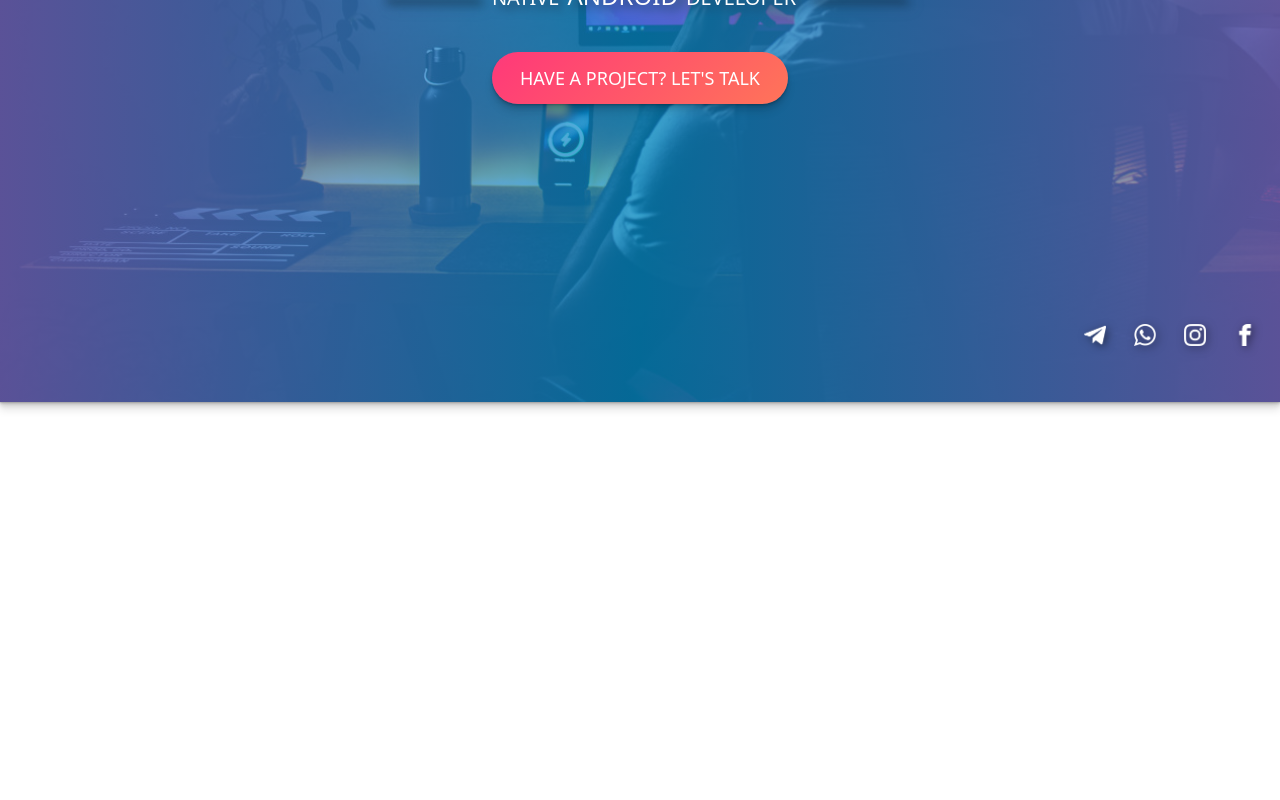
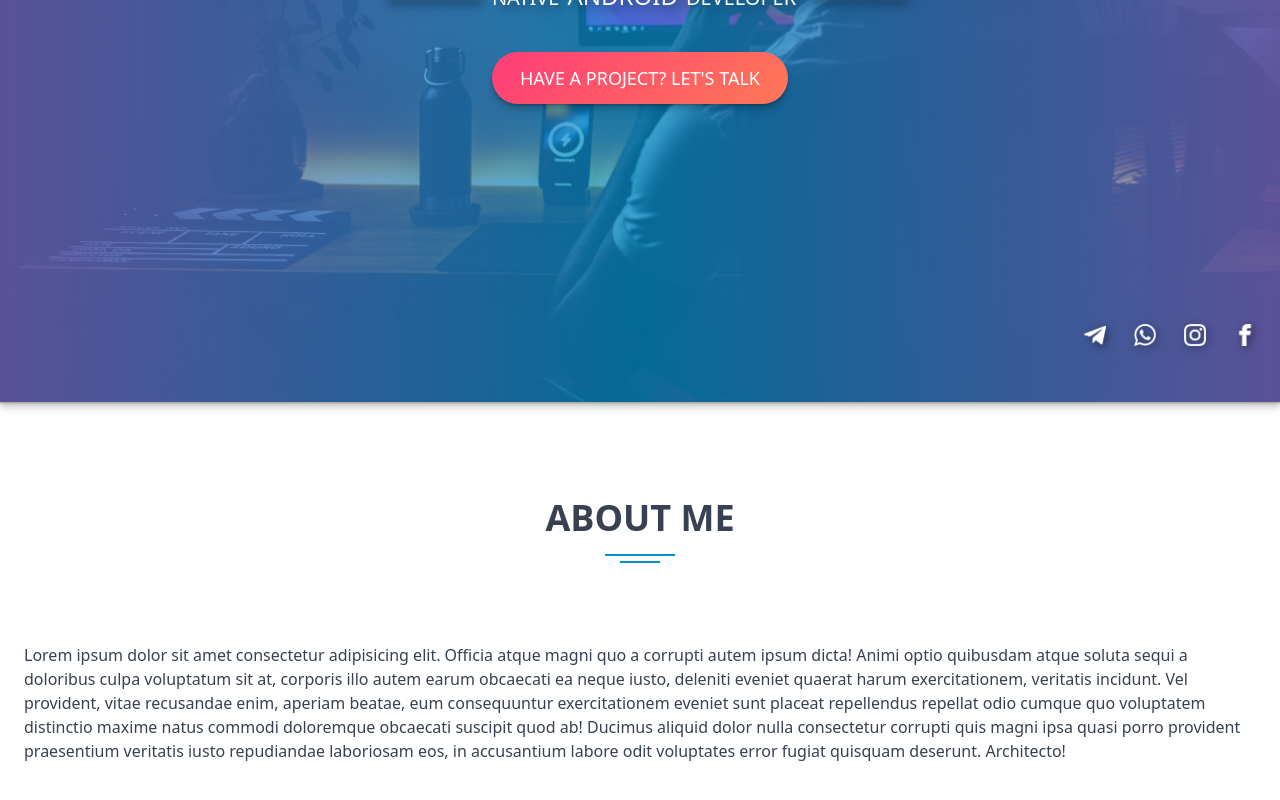
Before and after one commit to J-iSkeLo/portfolio, a React (Create React App) app: page / in a window 1280 px wide. Shown: the part 354-1154 px from the top of the page. Built offline with nearby package versions, Linux system fonts and the light colour scheme.

Commit message:
Added section component with title and decor

```diff
--- a/src/App.tsx
+++ b/src/App.tsx
@@ -1,8 +1,10 @@
 import Hero from './sections/Hero'
+import About from './sections/About'
 
 const App = () => {
-    return <div className="pb-[4000px]">
+    return <div className="pb-[4000px] text-gray-700">
         <Hero />
+        <About />
     </div>
 }
 
--- /dev/null
+++ b/src/components/Section/Section.tsx
@@ -0,0 +1,21 @@
+import React from 'react'
+import Title from './Title'
+
+interface Props {
+    title?: string
+    children: React.ReactNode
+}
+
+const Section: React.FC<Props> = ({ children, title }) => {
+    return (
+        <div className="py-24">
+            {title ? <Title title={title} /> : ''}
+
+            <div>
+                {children}
+            </div>
+        </div>
+    )
+}
+
+export default Section
--- /dev/null
+++ b/src/components/Section/Title.tsx
@@ -0,0 +1,21 @@
+import React from 'react'
+import decor from '../../assets/img/decor.png'
+
+interface Props {
+    title: string
+}
+
+const Title: React.FC<Props> = ({ title }) => {
+    return <>
+        <h3 className="text-center text-4xl uppercase font-bold">
+            {title}
+        </h3>
+
+        <img src={decor}
+            alt="Decoration"
+            className="text-center mx-auto mt-4 mb-20"
+        />
+    </>
+}
+
+export default Title
--- /dev/null
+++ b/src/sections/About.tsx
@@ -0,0 +1,14 @@
+import React from 'react'
+import Section from '../components/Section/Section'
+
+const About: React.FC = () => {
+    return (
+        <div className="container">
+            <Section title="About me">
+                <h4>Lorem ipsum dolor sit amet consectetur adipisicing elit. Officia atque magni quo a corrupti autem ipsum dicta! Animi optio quibusdam atque soluta sequi a doloribus culpa voluptatum sit at, corporis illo autem earum obcaecati ea neque iusto, deleniti eveniet quaerat harum exercitationem, veritatis incidunt. Vel provident, vitae recusandae enim, aperiam beatae, eum consequuntur exercitationem eveniet sunt placeat repellendus repellat odio cumque quo voluptatem distinctio maxime natus commodi doloremque obcaecati suscipit quod ab! Ducimus aliquid dolor nulla consectetur corrupti quis magni ipsa quasi porro provident praesentium veritatis iusto repudiandae laboriosam eos, in accusantium labore odit voluptates error fugiat quisquam deserunt. Architecto!</h4>
+            </Section>
+        </div>
+    )
+}
+
+export default About
```
